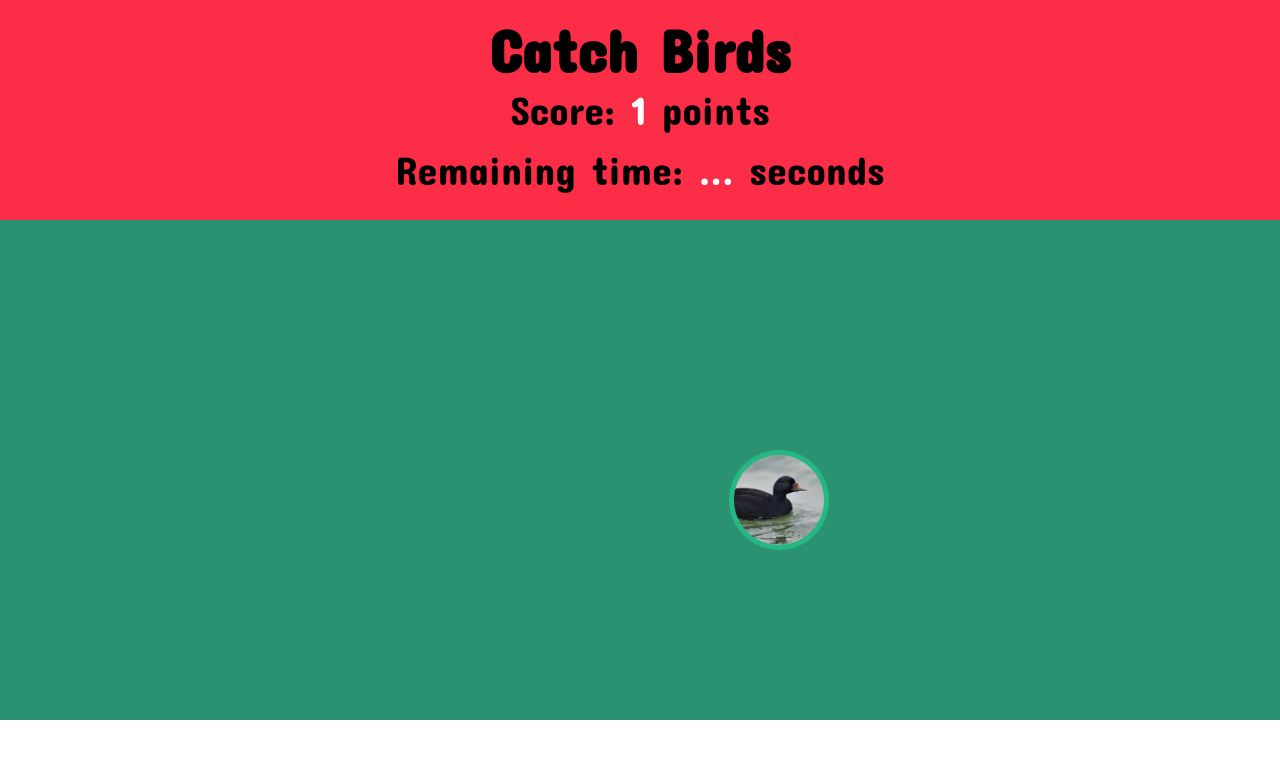
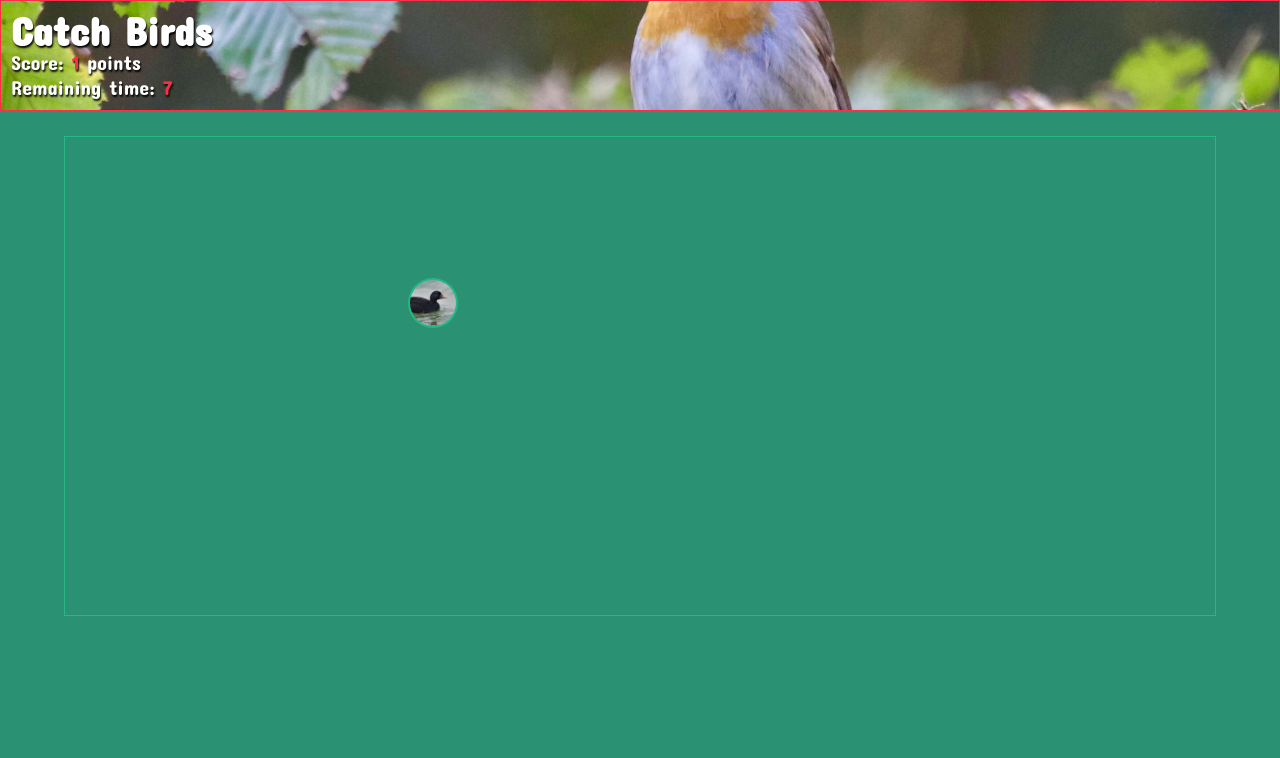
Before and after one commit to kamilMalinowski/game-catchBird, a website: page index.html in a window 1280 px wide. Both pictures are taken after a click on the button "Start". Drawn offline with Linux system fonts and the light colour scheme.

Commit message:
feat: update and fix js button, update style and bg pic

```diff
--- a/index.html
+++ b/index.html
@@ -11,14 +11,14 @@
     <!-- main -->
     <main class="birdGame">
       <!-- header -->
-      <header class="birdGame-header">
+      <header class="birdGame-header header--js">
         <h1 class="birdGame-header__title">Catch Birds</h1>
         <p class="birdGame-header__description">
           Score: <span class="birdGame-header__span points--js">0</span> points
         </p>
         <p class="birdGame-header__description">
           Remaining time:
-          <span class="birdGame-header__span seconds--js"></span> seconds
+          <span class="birdGame-header__span seconds--js"></span>
         </p>
       </header>
 
--- a/index.js
+++ b/index.js
@@ -2,8 +2,9 @@
 const button = document.querySelector(".button--js");
 const points = document.querySelector(".points--js");
 const seconds = document.querySelector(".seconds--js");
+const header = document.querySelector(".header--js");
 
-// generate random image number
+//generate random image number
 function getRandomImg(min, max) {
   min = Math.ceil(min);
   max = Math.floor(max);
@@ -11,8 +12,8 @@ function getRandomImg(min, max) {
 }
 
 //time limit
-let timeLimit = 11;
-let reset = "...";
+let timeLimit = 21;
+let reset = "Good job. Play again for 3..2..1..go!";
 
 let intervalID = setInterval(() => {
   timeLimit--;
@@ -23,7 +24,7 @@ let intervalID = setInterval(() => {
     button.disabled = true;
     setInterval(() => {
       window.location.reload(true);
-    }, 1000);
+    }, 3000);
   }
 }, 500);
 
@@ -39,6 +40,7 @@ function getRandomNumber(min, max) {
 
 //button
 button.addEventListener("click", () => {
+  header.classList.add("header--small");
   points.innerHTML++;
   let image = getRandomImg(1, 10);
   const imageTemplate = `<img class="birdGame-area__img img--js" src="birds/${image}.jpg" alt="bird ${image}">`;
@@ -46,9 +48,15 @@ button.addEventListener("click", () => {
   timeLimit++;
   let buttonWidth = button.offsetWidth;
   let buttonHeight = button.offsetHeight;
-  let leftRandom = getRandomNumber(50, button.parentElement.offsetWidth);
-  let topRandom = getRandomNumber(0, button.parentElement.offsetHeight);
+  let leftRandom = getRandomNumber(
+    buttonWidth,
+    button.parentElement.offsetWidth - buttonWidth
+  );
+  let topRandom = getRandomNumber(
+    buttonHeight,
+    button.parentElement.offsetHeight - buttonHeight
+  );
 
-  button.style.marginLeft = getNumberWidthUnits(leftRandom - buttonWidth, "px");
-  button.style.marginTop = getNumberWidthUnits(topRandom - buttonHeight, "px");
+  button.style.marginLeft = getNumberWidthUnits(leftRandom, "px");
+  button.style.marginTop = getNumberWidthUnits(topRandom, "px");
 });
--- a/style.scss
+++ b/style.scss
@@ -1,7 +1,6 @@
 @import url("https://fonts.googleapis.com/css2?family=Concert+One&display=swap");
 
 //colors
-$yellowDark: #baa235;
 $green: #25b883;
 $greenDark: #2a9173;
 $red: #fb2d47;
@@ -20,6 +19,7 @@ html {
 .body {
   margin: 0;
   padding: 0;
+  background-color: $greenDark;
 }
 
 // main - game
@@ -27,56 +27,64 @@ html {
   display: flex;
   align-items: center;
   flex-direction: column;
+  @media (orientation: portrait) {
+  }
 }
 
 // header
 .birdGame-header {
-  color: black;
+  border: 1px solid $red;
+  transition: 2s;
+  color: white;
   font-family: "Concert One", cursive;
-  text-align: center;
+  text-align: left;
   width: 100%;
   line-height: 20px;
   margin: 0;
-  padding: 0;
-  background: $red;
+  padding: 0 10px;
+  background: url("/bird_bg.jpg") center;
+  background-size: cover;
+  text-shadow: 1px 2px 2px #000000;
   &__title {
-    font-size: 60px;
+    font-size: 40px;
   }
   &__description {
-    font-size: 40px;
+    font-size: 20px;
   }
   &__span {
-    color: white;
+    color: $red;
   }
 }
 
+.header--small {
+  line-height: 5px;
+}
 // game - area
 .birdGame-area {
-  display: flex;
-  justify-content: center;
-  align-items: center;
-  width: 100%;
-  margin: 0;
-  height: 500px;
-  background: $greenDark;
+  border: 1px solid $green;
+  width: 90%;
+  padding: 20px;
+  margin: 25px;
+  height: 60vh;
   &__button {
+    margin: 0;
     font-family: "Concert One", cursive;
     display: flex;
     justify-content: center;
     align-items: center;
     cursor: pointer;
-    font-size: 30px;
+    font-size: 20px;
     border-radius: 50px;
     outline: none;
-    width: 100px;
-    height: 100px;
+    width: 50px;
+    height: 50px;
     border: none;
     background: $green;
     color: white;
   }
   &__img {
-    width: 90px;
-    height: 90px;
+    width: 46px;
+    height: 46px;
     margin: 0;
     padding: 0;
     border-radius: 90px;
```
Also changed, not shown: bird_bg.jpg (added), style.css.
